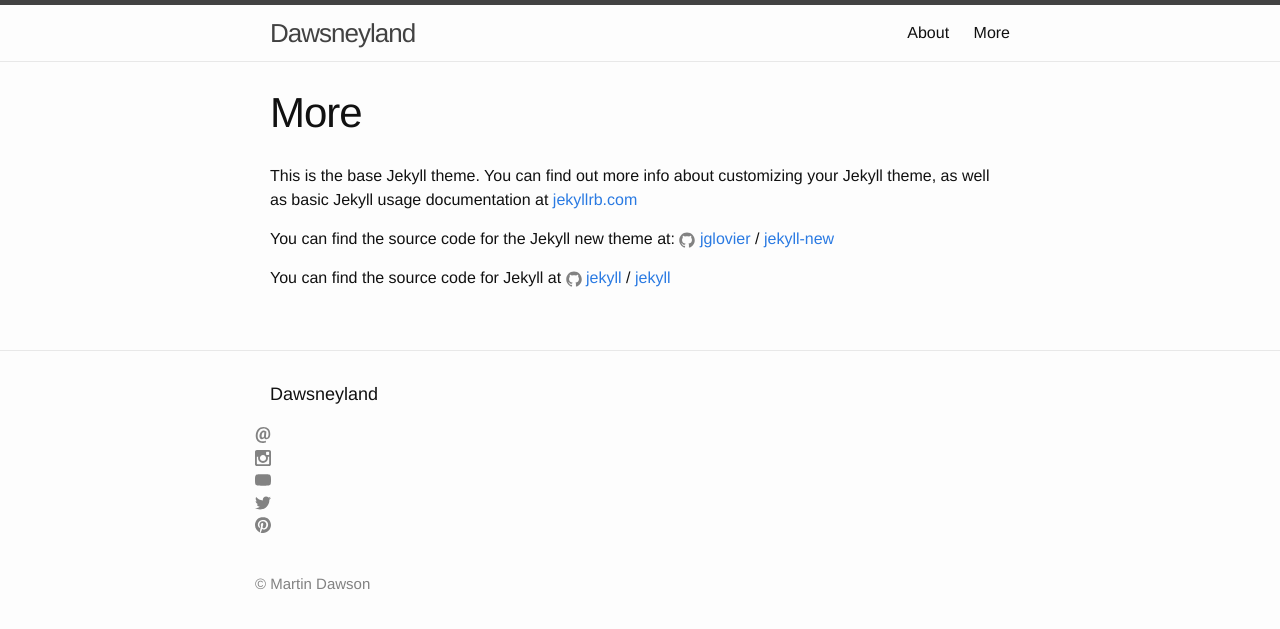
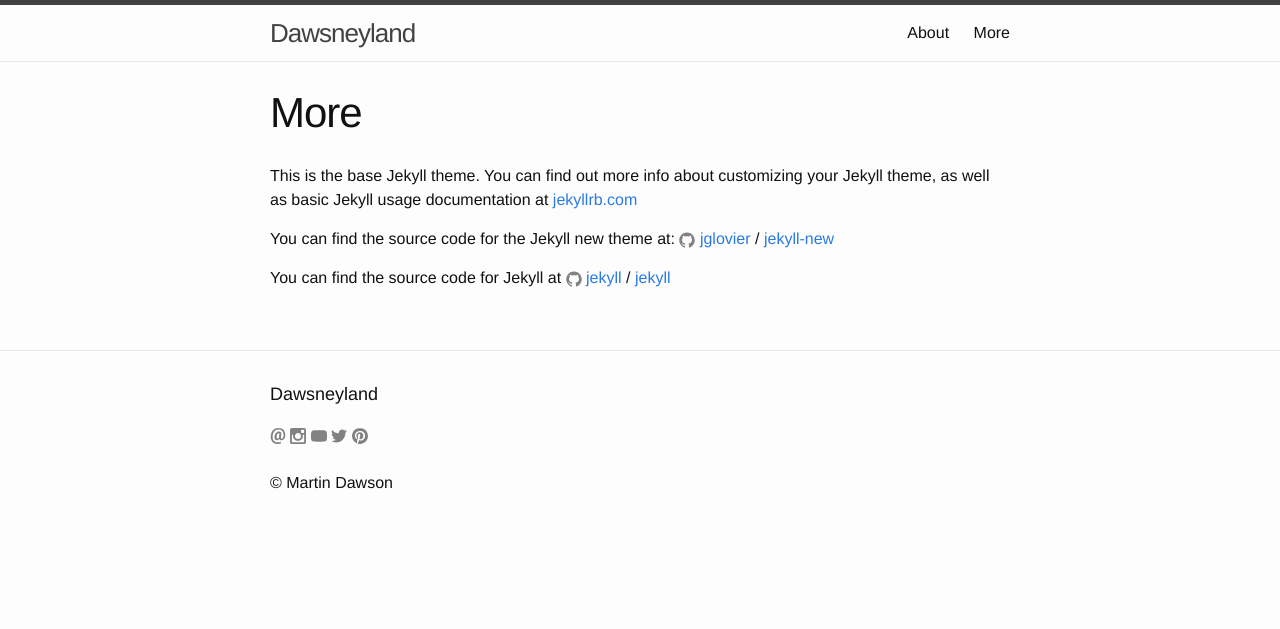
Before and after one commit to dawsneyland/formerdland, a Jekyll site: the page built from more.md, in a window 1280 px wide. Shown: the top 629 px of the page. Built offline with Jekyll 4.4.1, drawn with Linux system fonts in a browser that asks for light colours.

Commit message:
Update footer.html

```diff
--- a/_includes/footer.html
+++ b/_includes/footer.html
@@ -4,24 +4,14 @@
 
     <h2 class="footer-heading">{{ site.title }}</h2>
 
-    <div class="footer-col-wrapper">
-        <ul class="social-media-list">
-          <li>
-            {% include icon-email.html username=site.github_username %}
-          </li>
-          <li>
-            {% include icon-instagram.html username=site.github_username %}
-          </li>
-          <li>
-            {% include icon-youtube.html username=site.github_username %}
-          </li>
-          <li>
-            {% include icon-twitter.html username=site.twitter_username %}
-          </li>
-          <li>
-            {% include icon-pinterest.html username=site.twitter_username %}
-          </li>
-        </ul>
+        <nav>
+          {% include icon-email.html username=site.github_username %}
+          {% include icon-instagram.html username=site.github_username %}
+          {% include icon-youtube.html username=site.github_username %}
+          {% include icon-twitter.html username=site.twitter_username %}
+          {% include icon-pinterest.html username=site.twitter_username %}
+
+        </nav>
 
         <br>
         <p>&#169 Martin Dawson</p>
```
